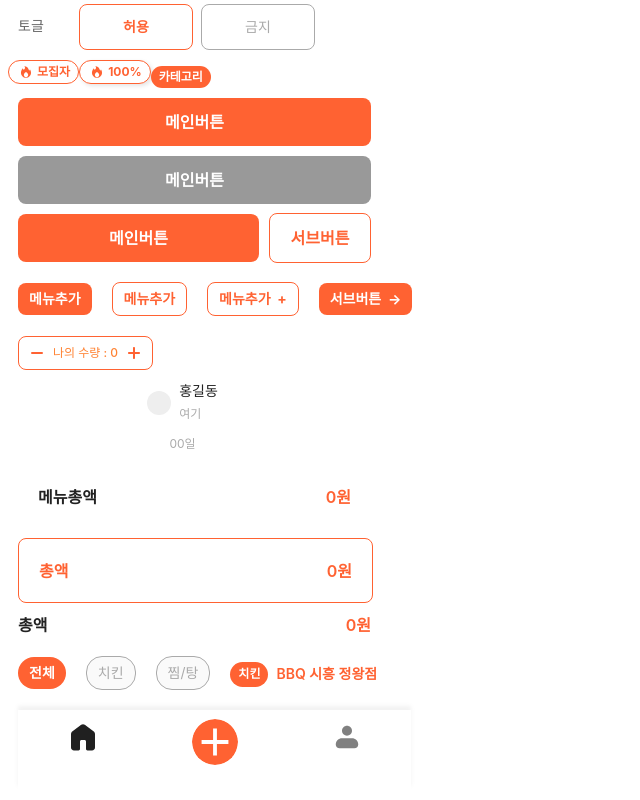
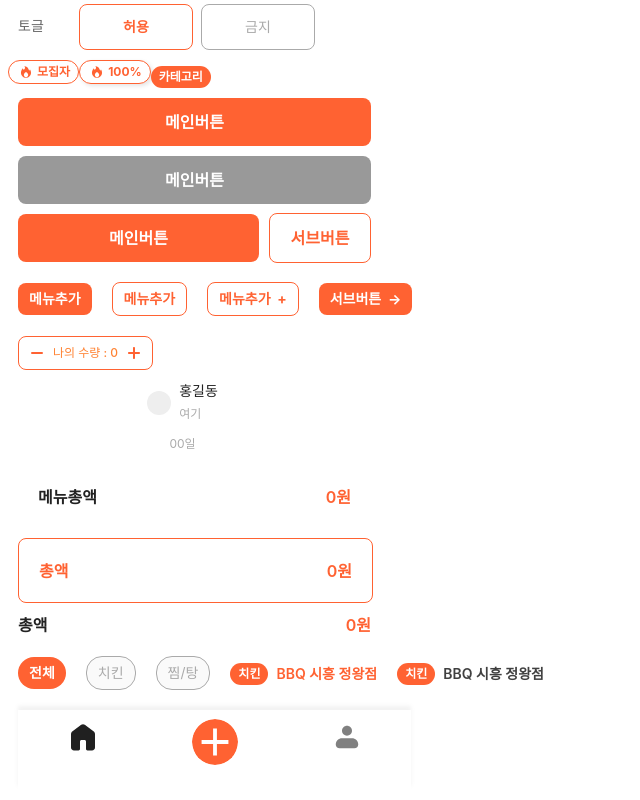
Before and after one commit to arane152/final-project, a React (Vite) app: page / in a window 1280 px wide. Shown: the part 1022-1822 px from the top of the page, without its empty margins (0-640 px from the left). Built offline with nearby package versions, Linux system fonts and the light colour scheme; a web font is replaced by a local one.

Commit message:
Yejun-StoreName.jsx-DesignComplete-05242206

```diff
--- a/src/components/StoreName.jsx
+++ /dev/null
@@ -1,48 +0,0 @@
-import styled from 'styled-components'
-
-const StoreWrapper = styled.div`
-    display: inline-flex;
-    width: auto;
-    height: 25px;
-    border-radius: 16px;
-    flex-direction: row;
-    justify-content: space-between;
-    align-items: center;
-`
-
-const CategoryWrapper = styled.div`
-    display: inline-flex;
-    width: auto;
-    height: 25px;
-    background-color: #FF6232;
-    border-radius: 16px;
-    justify-content: center;
-    align-items: center;
-    padding: 0px 8px;
-`
-
-const CategoryText = styled.p`
-    font-size: 12px;
-    font-weight: 700;
-    color: #FFFFFF;
-`
-
-const StoreText = styled.p`
-    font-size: 14px;
-    font-weight: 600;
-    color: #FF6232;
-    margin-left: 8px;
-`
-
-function StoreName(props) {
-    return (
-        <StoreWrapper>
-            <CategoryWrapper>
-                <CategoryText>{props.category}</CategoryText>
-            </CategoryWrapper>
-            <StoreText>{props.storeName}</StoreText>
-        </StoreWrapper>
-    )
-}
-
-export default StoreName
--- a/src/main.jsx
+++ b/src/main.jsx
@@ -9,7 +9,7 @@ import MainBtn from './components/MainBtn.jsx'
 import SubBtn from './components/SubBtn.jsx'
 import ToggleBtn from './components/ToggleBtn.jsx'
 import CategoryBtn from './components/CategoryBtn.jsx'
-import StoreName from './components/StoreName.jsx'
+import StoreName from './modules/StoreName.jsx'
 import Gnb from './layouts/Gnb.jsx'
 import Alert from './components/Alert.jsx'
 import Header from './layouts/Header.jsx'
@@ -65,6 +65,7 @@ createRoot(document.getElementById('root')).render(
       <CategoryBtn text="찜/탕"></CategoryBtn>
 
       <StoreName category="치킨" storeName="BBQ 시흥 정왕점"></StoreName>
+      <StoreName type="black" category="치킨" storeName="BBQ 시흥 정왕점"></StoreName>
 
       <Gnb></Gnb>
 
--- /dev/null
+++ b/src/modules/StoreName.jsx
@@ -0,0 +1,48 @@
+import styled from 'styled-components'
+import StateBadge from '../components/StateBadge'
+
+const StoreWrapper = styled.div`
+    display: inline-flex;
+    width: auto;
+    height: 25px;
+    border-radius: 16px;
+    flex-direction: row;
+    justify-content: space-between;
+    align-items: center;
+`
+
+const StoreText = styled.p`
+    font-size: 14px;
+    font-weight: 600;
+    color: #FF6232;
+    margin-left: 8px;
+`
+
+const StoreTextBlack = styled(StoreText)`
+    color: #404040;
+`
+
+function StoreName(props) {
+    // props.type : 글자 색 타입 (default : "" / black : "black")
+    // props.categroy : 카테고리 이름
+    // props.storeName : 가게 이름
+    if (props.type == "black") {
+        return (
+            <StoreWrapper>
+                <StateBadge>{props.category}</StateBadge>
+                <StoreTextBlack>{props.storeName}</StoreTextBlack>
+            </StoreWrapper>
+        )
+    }
+    else {
+        return (
+            <StoreWrapper>
+                <StateBadge>{props.category}</StateBadge>
+                <StoreText>{props.storeName}</StoreText>
+            </StoreWrapper>
+        )
+    }
+
+}
+
+export default StoreName
```
